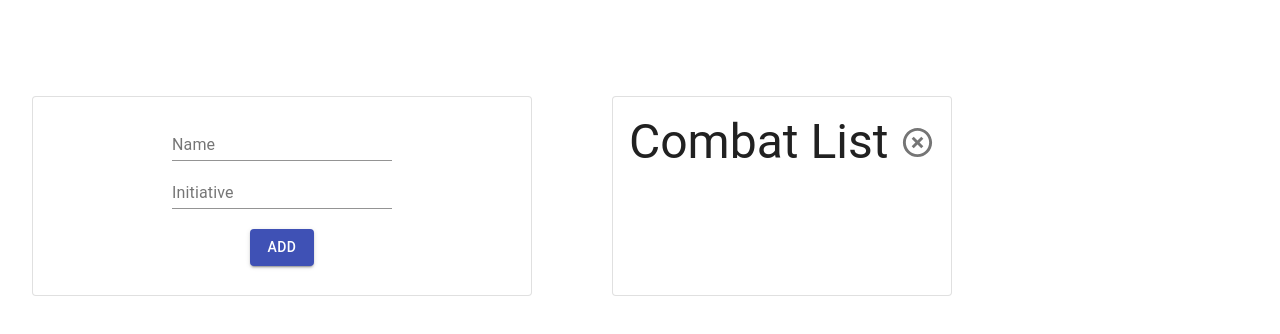
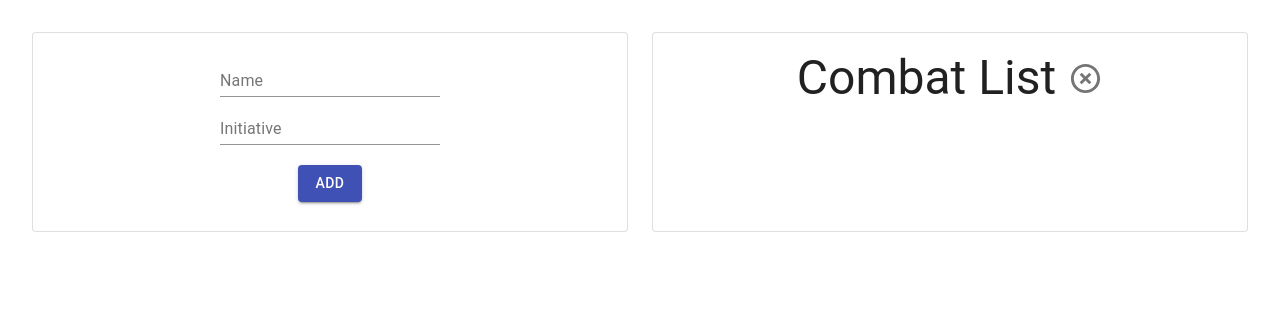
Before and after one commit to artn-dev/rpg-combat-list, a Next.js app: page / in a window 1280 px wide. Shown: the top 334 px of the page. Built offline with nearby package versions, Linux system fonts and the light colour scheme.

Commit message:
Add grid based layout

```diff
--- a/pages/index.tsx
+++ b/pages/index.tsx
@@ -2,6 +2,7 @@ import CombatantInput from '../components/CombatantInput'
 import CombatList from '../components/CombatList'
 import {
   Container,
+  Grid,
   Theme,
   Card,
   CardContent
@@ -29,7 +30,6 @@ const useStyles = makeStyles((theme: Theme) =>
     },
 
     card: {
-      minWidth: 500,
       minHeight: 200,
     }
   }),
@@ -41,8 +41,10 @@ export default function Home() {
 
   return (
     <>
-      <Container className={classes.root}>
-        <div className={classes.row}>
+      <Container maxWidth={false} className={classes.root}>
+        <Grid container spacing={3}>
+
+          <Grid item xs={12} md={6}>
 
             <Card variant="outlined" className={classes.card}>
                 <CardContent className={classes.form}>
@@ -50,9 +52,15 @@ export default function Home() {
                 </CardContent>
             </Card>
 
+          </Grid>
+
+          <Grid item xs={12} md={6}>
+
             <CombatList />
 
-        </div>
+          </Grid>
+
+        </Grid>
       </Container>
     </>
   )
```
Lines whose indentation alone changed are shown as unchanged.
